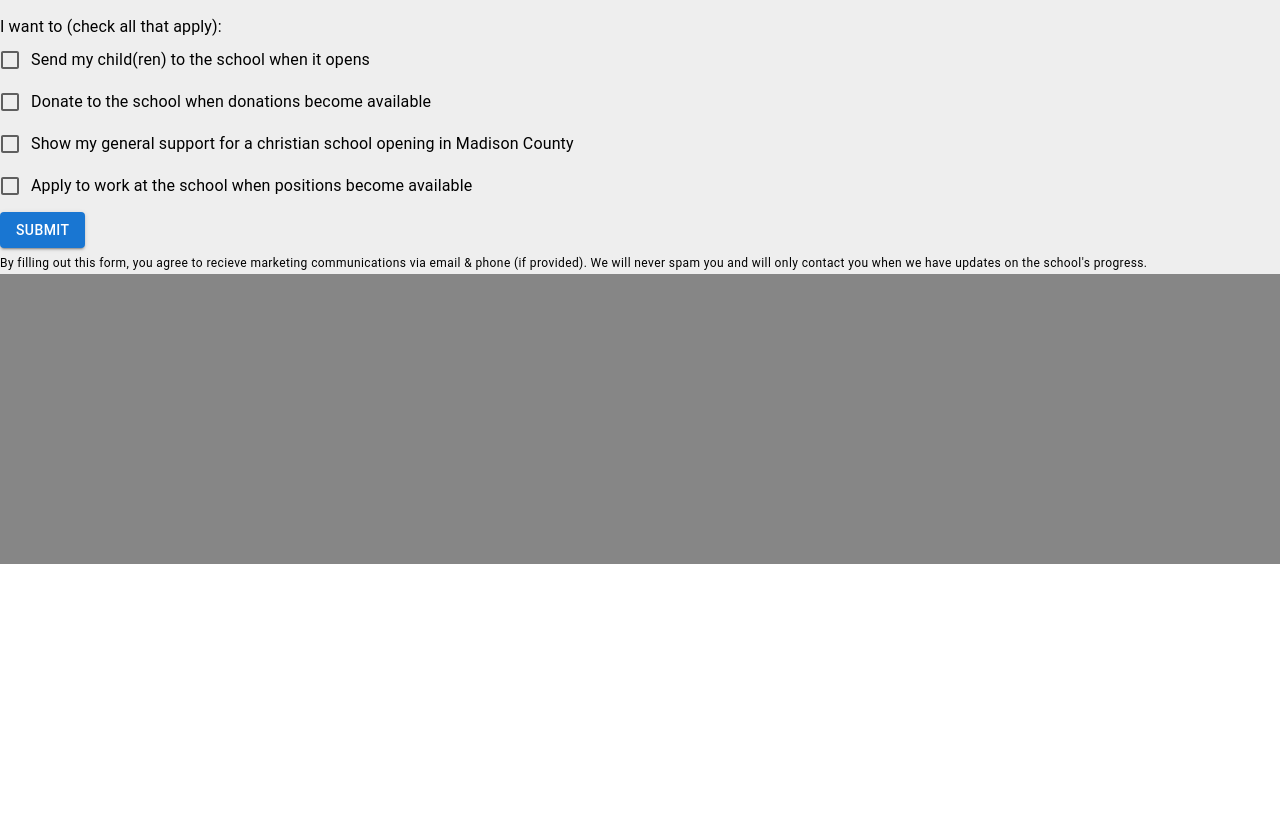
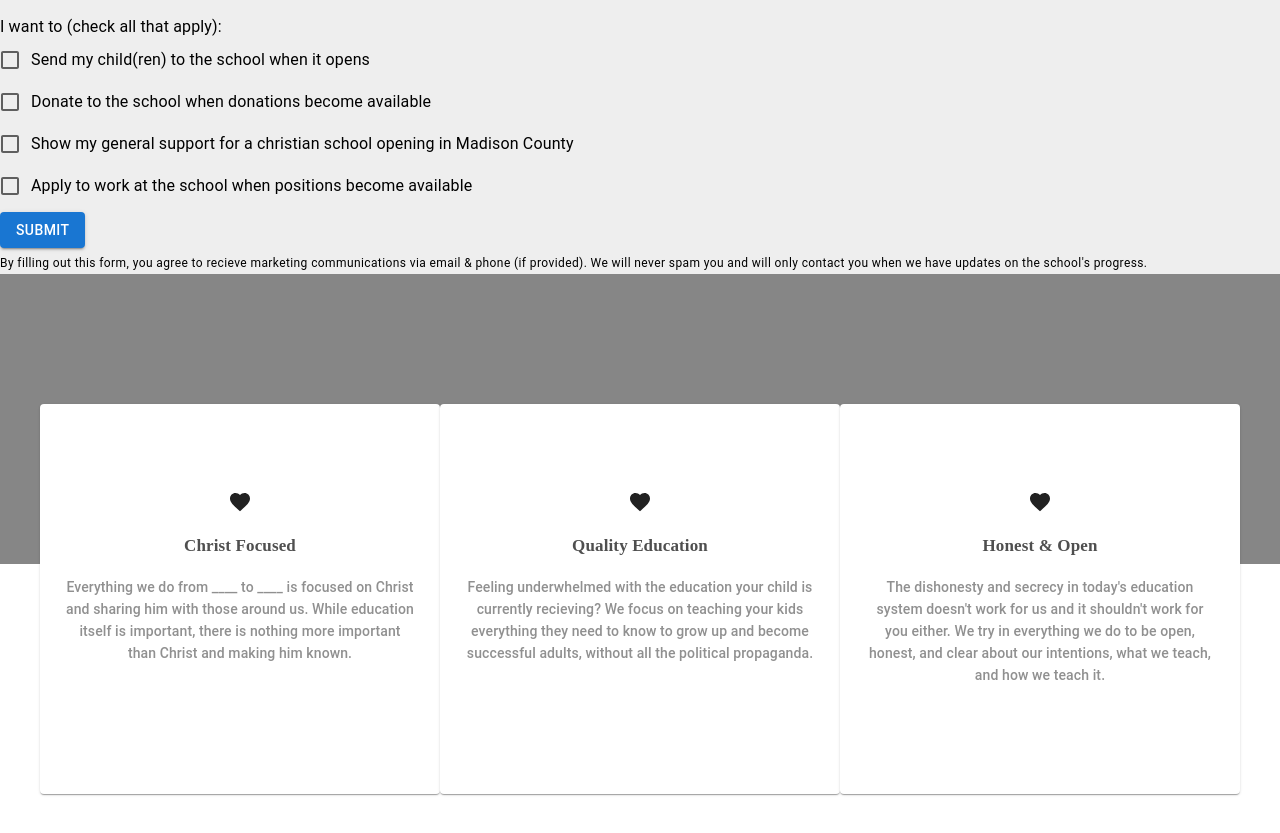
Before and after one commit to mcchristianschools/gatsby-website, a Gatsby site: page / in a window 1280 px wide. Shown: the part 455-1288 px from the top of the page. Built offline with nearby package versions, Linux system fonts and the light colour scheme; Gatsby itself is replaced by a stand-in of ours.

Commit message:
Add info cards

```diff
--- a/package.json
+++ b/package.json
@@ -7,6 +7,7 @@
   "dependencies": {
     "@emotion/react": "^11.10.8",
     "@emotion/styled": "^11.10.8",
+    "@mui/icons-material": "^5.11.16",
     "@mui/material": "^5.12.3",
     "clsx": "^1.2.1",
     "dotenv": "^16.0.3",
--- /dev/null
+++ b/src/components/infoCard.tsx
@@ -0,0 +1,40 @@
+import { Card, CardContent, Typography } from "@mui/material";
+import FavoriteIcon from '@mui/icons-material/Favorite'
+import React from "react";
+
+const InfoCard = ({ style, headerText, contentText }: { style?: any, headerText: string, contentText: string }) => {
+    return (
+        // TODO - consider moving card style to place where component is called. Or some of it.
+        <Card style={{
+            minWidth: '200px',
+            maxWidth: '380px',
+            padding: '70px 10px 70px 10px',
+            marginTop: '-160px', // TODO - Make this a percentage or min and max. The card overlaps with the contact form when the screen width is small.
+            maxHeight: '250px'  // TODO - Increase to 300px-350px if a call to action is added
+        }}>
+            <CardContent style={{
+                display: 'flex',
+                flexWrap: 'wrap',
+                justifyContent: 'center',
+            }}>
+                <FavoriteIcon style={{
+                    width: '100%',
+                    marginBottom: '18px'
+                }} />
+                <Typography variant='h6' style={{
+                    fontFamily: 'Corbel',
+                    fontWeight: 'bold',
+                    fontSize: '17px',
+                    marginBottom: '18px',
+                    color: '#4f4f4f'
+                }}>{headerText}</Typography>
+                <Typography variant='subtitle2' style={{
+                    textAlign: 'center',
+                    color: '#909090'
+                }}>{contentText}</Typography>
+            </CardContent>
+        </Card>
+    )
+}
+
+export default InfoCard
--- a/src/pages/index.tsx
+++ b/src/pages/index.tsx
@@ -5,8 +5,10 @@ import { StaticImage } from "gatsby-plugin-image"
 
 import Layout from "../components/layout"
 import ContactForm from "../components/contactForm"
-import { List, ListItem, Typography } from "@mui/material"
+import { Card, CardContent, List, ListItem, Typography } from "@mui/material"
+import FavoriteIcon from '@mui/icons-material/Favorite'
 import SEO from "../components/seo"
+import InfoCard from "../components/infoCard"
 
 const PageLayout: React.FC = () => (
     <Layout>
@@ -44,7 +46,23 @@ const PageLayout: React.FC = () => (
         <section style={{
             // backgroundColor: '#fff',
             height: '600px',
-        }}></section>
+            display: 'flex',
+            // justifyContent: 'space-between'
+        }}>
+            <div style={{
+                minWidth: '25px',
+                maxWidth: '150px',
+                width: '8%'
+            }}></div>
+            <InfoCard headerText='Christ Focused' contentText='Everything we do from ____ to ____ is focused on Christ and sharing him with those around us. While education itself is important, there is nothing more important than Christ and making him known.' />
+            <InfoCard headerText='Quality Education' contentText='Feeling underwhelmed with the education your child is currently recieving? We focus on teaching your kids everything they need to know to grow up and become successful adults, without all the political propaganda.' />
+            <InfoCard headerText='Honest & Open' contentText="The dishonesty and secrecy in today's education system doesn't work for us and it shouldn't work for you either. We try in everything we do to be open, honest, and clear about our intentions, what we teach, and how we teach it." />
+            <div style={{
+                minWidth: '25px',
+                maxWidth: '150px',
+                width: '8%'
+            }}></div>
+        </section>
         <section style={{
             backgroundColor: '#f3f3f3',
             height: '775px',
```
Also changed, not shown: 1 other file.
